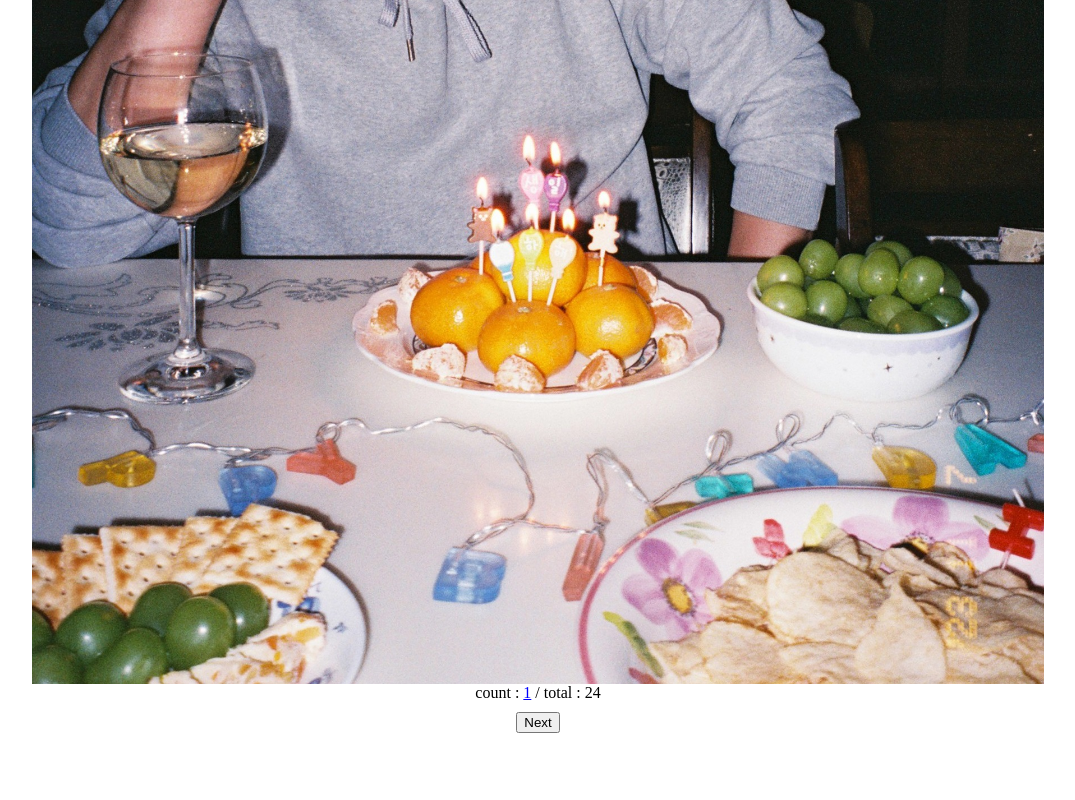
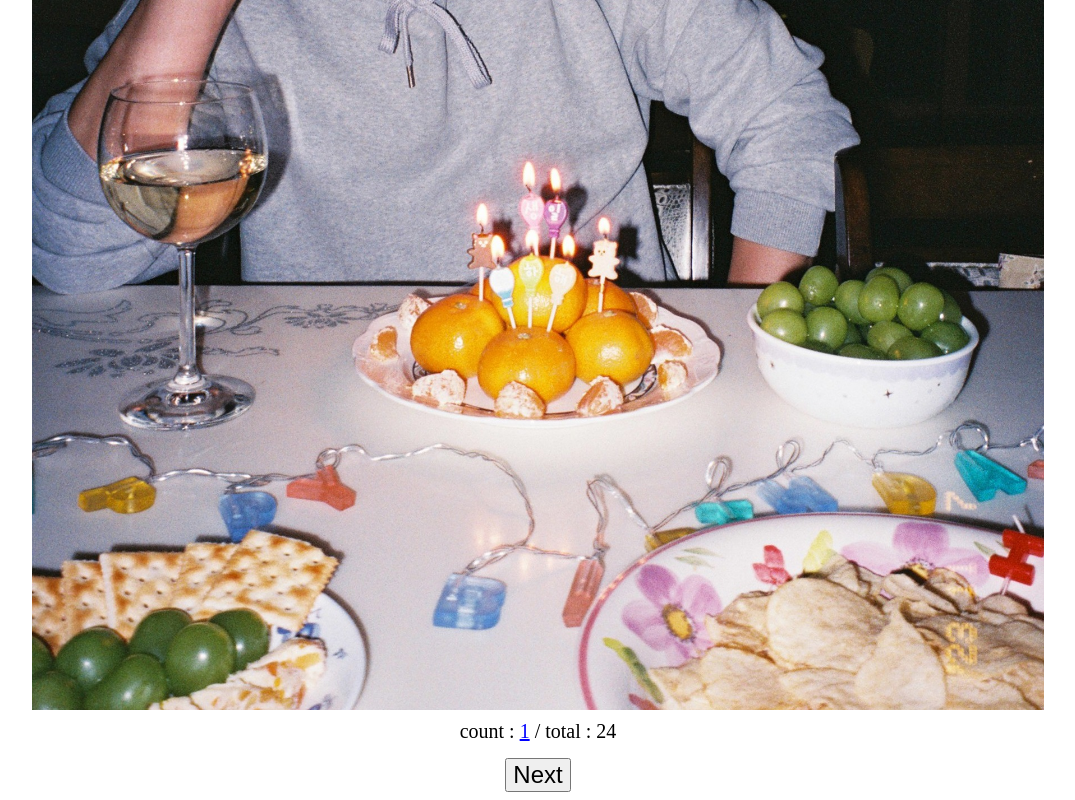
Before and after one commit to EyEmilyKim/MyPrj_Random-Image-Slider, a plain HTML site: page index.html in a window 1280 px wide. Shown: the part 681-1481 px from the top of the page, without its empty margins (102-1177 px from the left). Before the commit the page ends 1422 px from the top, so only its background shows below. Drawn offline with Linux system fonts and the light colour scheme.

Commit message:
STYLE : fontsize, margin

```diff
--- a/index.css
+++ b/index.css
@@ -8,12 +8,16 @@ body {
   }
 
 h1 {
-    font-size: 16px;
+    font-size: 26px;
 }
 
 #displayImage{
     max-width: 80%; /* 부모 요소의 크기에 맞게 이미지 너비 조절 */
     height: auto; /* 이미지 높이 자동 조정 */
+}
+.counter {
+    margin-top: 10px;
+    font-size: 20px;
 }
 #imageCount {
     color: blue;
@@ -21,5 +25,6 @@ h1 {
 }
 #nextButton {
     /* display: flex; */
-    margin-top: 10px;
+    margin-top: 15px;
+    font-size: 24px;
 }
--- a/index.html
+++ b/index.html
@@ -10,7 +10,7 @@
     <h1>랜덤 이미지 슬라이더 1.0</h1>
     <img id="displayImage" src="" alt="Random Image" />
 
-    <div id="counter">
+    <div id="counter" class="counter">
     count : <span id="imageCount"></span>
      / total : <span id="imageTotal"></span>
     </div> <!-- 이미지 카운트/전체수를 표시할 요소 -->
```
